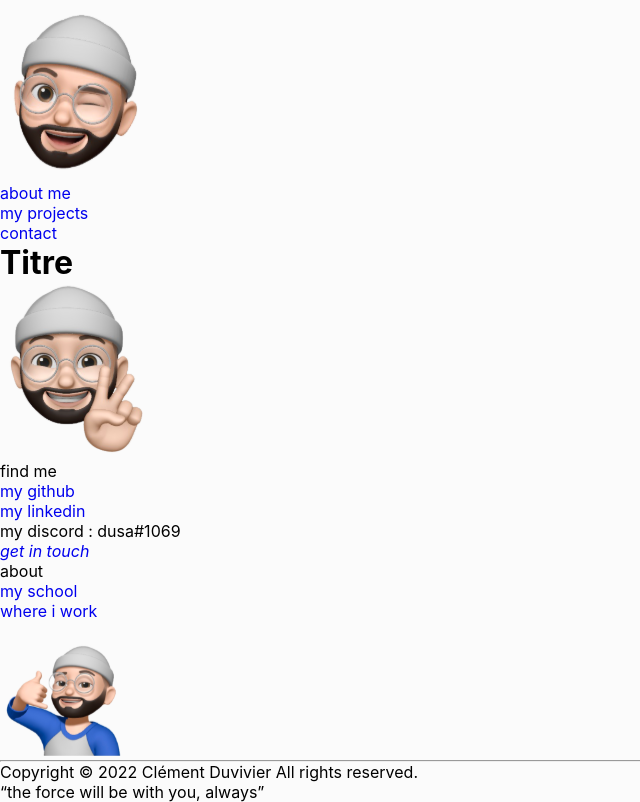
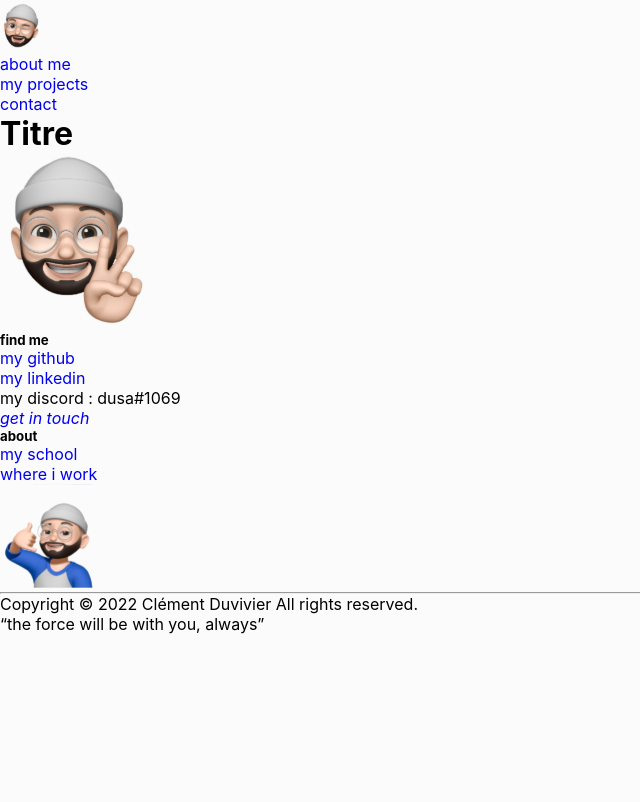
Before and after one commit to ClemOurs/main-portfolio, a Next.js app: page / in a window 1280 px wide. Shown: the whole page, without its empty margins (0-640 px from the left). Built offline with nearby package versions, Linux system fonts and the light colour scheme.

Commit message:
:white_check_mark: primary code for footer and nav completed

```diff
--- a/components/footer.js
+++ b/components/footer.js
@@ -2,27 +2,29 @@ import Image from "next/image"
 import MemojiFooter from "../public/memojis/memoji_2.svg"
 
 const Footer = () => (
-    <footer>
+    <footer className="footer">
+        <div className="footer-hero">
             <div>
                 <ul>
-                    <li>
-                        find me
+                    <li><h5>find me</h5></li>
                     <li><a href="https://www.github.com/ClemOurs" target={"_blank"}>my github</a></li>
                     <li><a href="https://www.linkedin.com/in/clementduvivier" target={"_blank"}>my linkedin</a></li>
                     <li>my discord : <span>dusa#1069</span></li>
                     <li><address> <a href="mailto:duvivier.clem@gmail.com">get in touch</a></address></li>
-                    </li>
                 </ul>
                 <ul>
-                    <li>
-                        about
+                    <li><h5>about</h5></li>
                     <li><a href="https://www.iim.fr" target={"_blank"}>my school</a></li>
                     <li><a href="https://www.nouvellesdonnes.com" target={"_blank"}>where i work</a></li>
-                    </li>
                 </ul>
-                <Image src={MemojiFooter} alt="footer avatar of me"/>
             </div>
-        <div>
+            <Image src={MemojiFooter}
+                alt="footer avatar of me"
+                width={110}
+                height={104}
+            />
+        </div>
+        <div className="footer-rights">
             <hr />
             <div>
                 <p>Copyright © 2022 Clément Duvivier All rights reserved.</p>
--- a/components/navbar.js
+++ b/components/navbar.js
@@ -4,12 +4,22 @@ import Link from "next/link"
 import MemojiNav from "../public/memojis/memoji_1.svg"
 
 const Navbar =() => (
-    <nav>
-        <Link href={"/"}><a><Image src={MemojiNav} alt="my avatar for nav"/></a></Link>
+    <nav className="nav">
+        <Link href={"/"}>
+            <a>
+                <Image
+                    className="homeButton"
+                    src={MemojiNav}
+                    alt="my avatar for nav"
+                    width = {40}
+                    height = {50}
+                />
+            </a>
+        </Link>
         <ul>
             { Links.map(link => {
                 return(
-                    <li><Link href={link.path}>{link.label}</Link></li>
+                    <li key={link.id}><Link href={link.path}>{link.label}</Link></li>
                 )}
             )}
         </ul>
--- a/config/links.json
+++ b/config/links.json
@@ -1,13 +1,16 @@
 [
     {
+        "id": "1",
         "label" : "about me",
         "path" : "/about"
     },
     {
+        "id": "2",
         "label" : "my projects",
         "path" : "/projects"
     },
     {
+        "id": "3",
         "label" : "contact",
         "path" : "/contact"
     }
```
Lines whose indentation alone changed are shown as unchanged.
